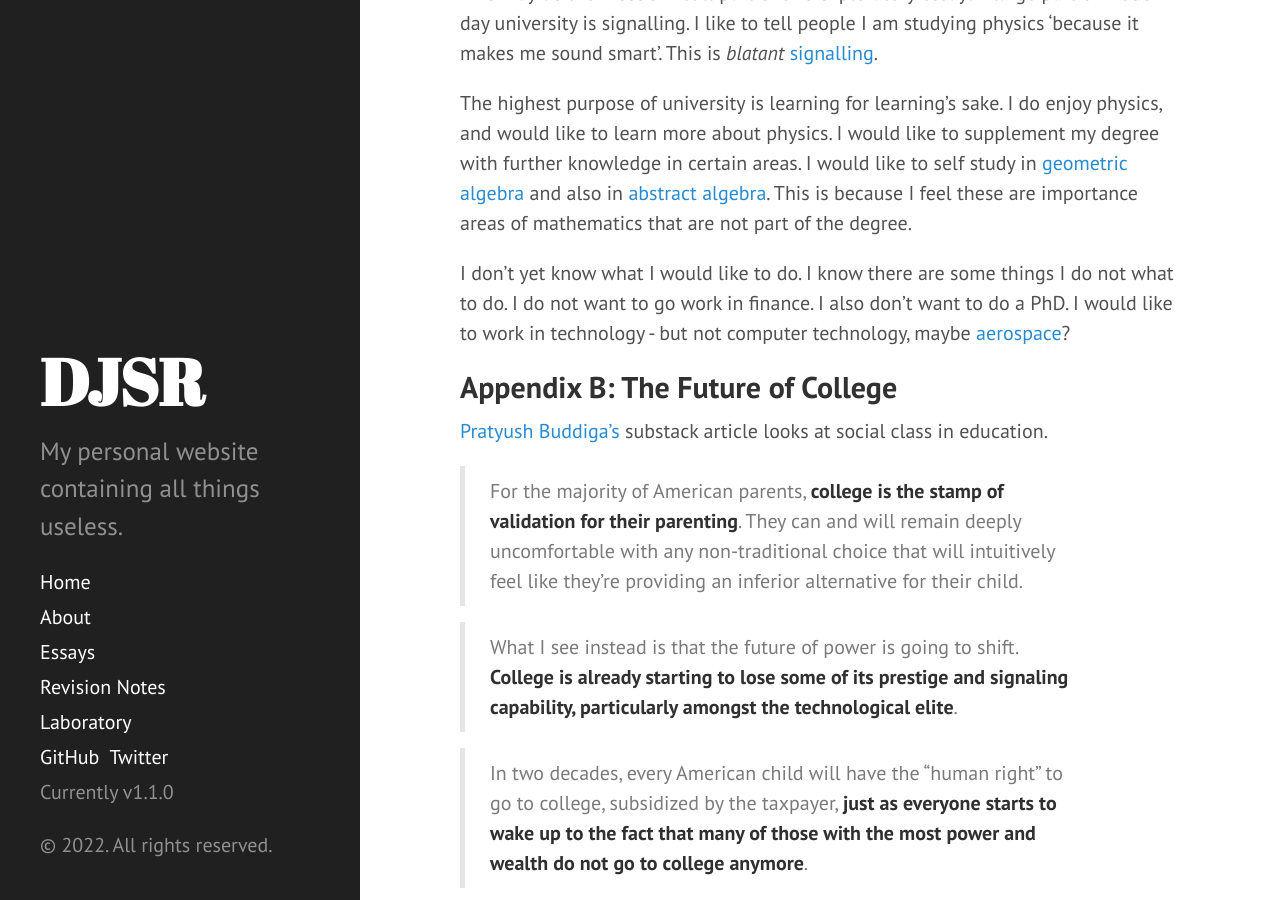
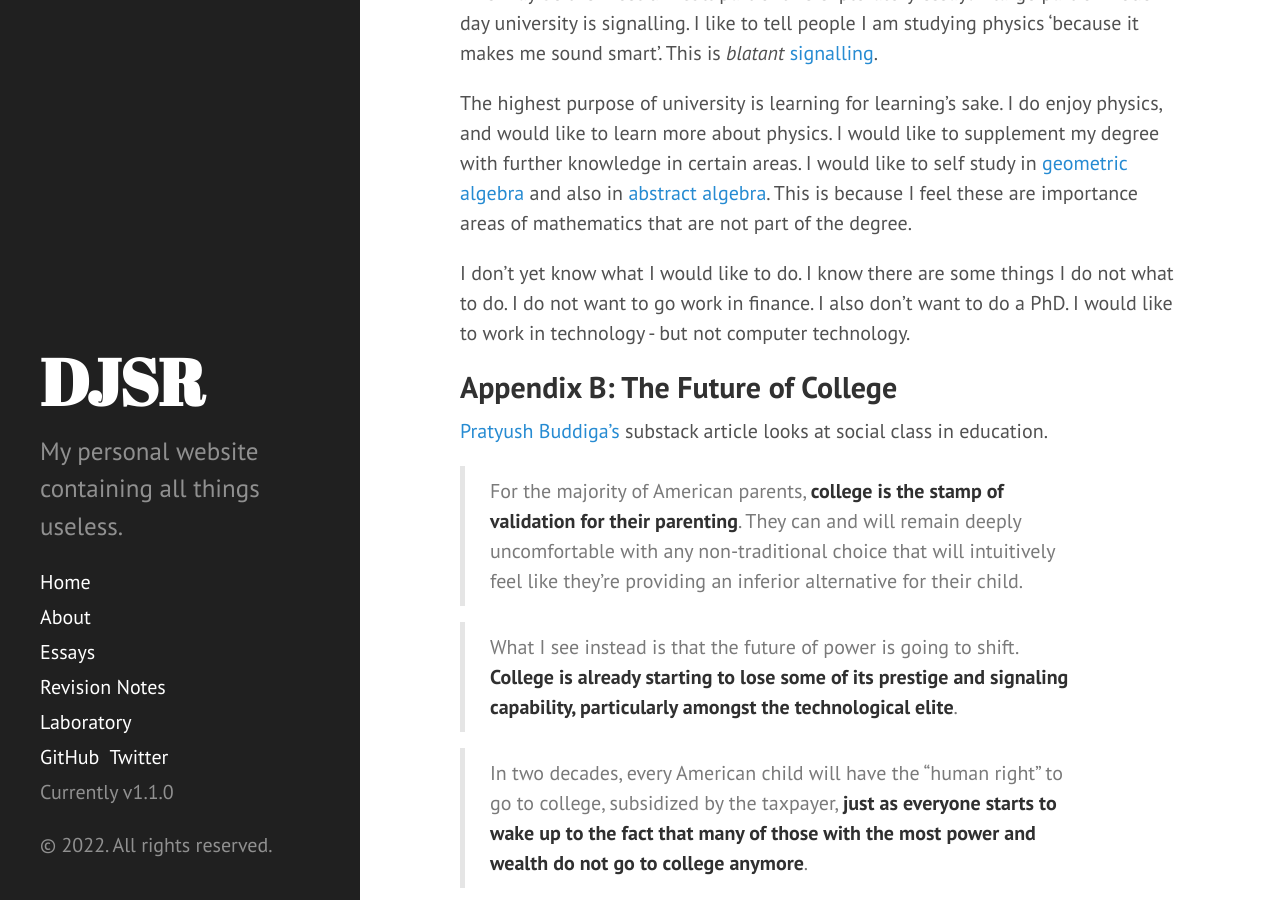
Before and after one commit to dansomrob/dansomrob.github.io, a Jekyll site: the page built from index.html, in a window 1280 px wide and 900 px high, scrolled down 22058 px. Built offline with Jekyll 4.4.1, drawn with Linux system fonts in a browser that asks for light colours; formulas are drawn with MathJax 3; the list of posts is cut into pages by our own code; comment, search, counter and statistics services are not loaded.

Commit message:
Update 2022-01-24-purpose.md

```diff
--- a/_posts/2022-01-24-purpose.md
+++ b/_posts/2022-01-24-purpose.md
@@ -155,7 +155,7 @@ This may be the most difficult part of this exploratory 'essay'. A large part of
 
 The highest purpose of university is learning for learning's sake. I do enjoy physics, and would like to learn more about physics. I would like to supplement my degree with further knowledge in certain areas. I would like to self study in [geometric algebra]({{ site.url }}/notes/Geometric_Algebra/index) and also in [abstract algebra]({{ site.url }}/notes/Abstract_Algebra/index). This is because I feel these are importance areas of mathematics that are not part of the degree.
 
-I don't yet know what I would like to do. I know there are some things I do not what to do. I do not want to go work in finance. I also don't want to do a PhD. I would like to work in technology - but not computer technology, maybe [aerospace]({% post_url 2022-01-22-space %})?
+I don't yet know what I would like to do. I know there are some things I do not what to do. I do not want to go work in finance. I also don't want to do a PhD. I would like to work in technology - but not computer technology.
 
 ## Appendix B: The Future of College
 
```
